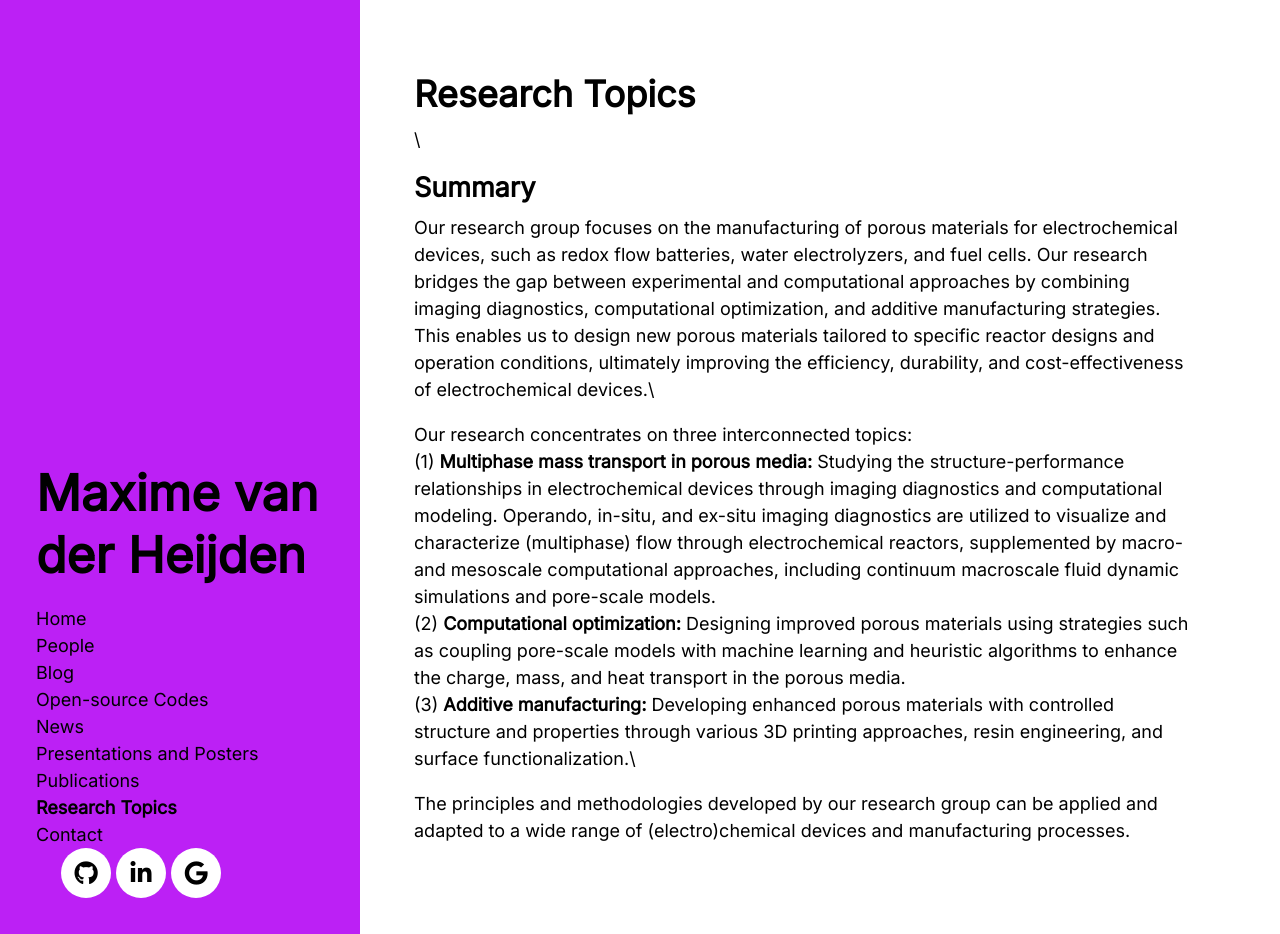
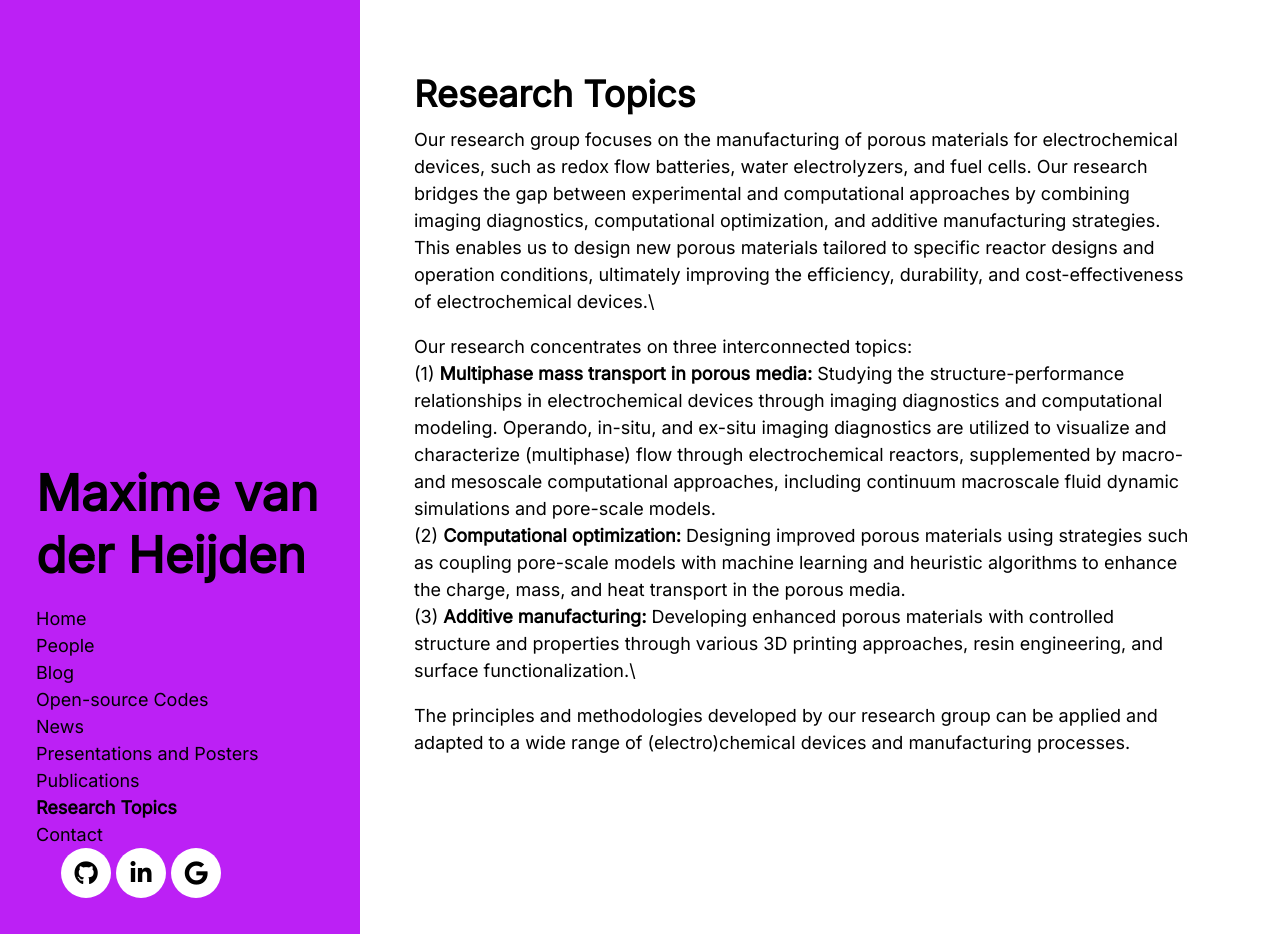
Before and after one commit to MaximevdHeijden/MaximevdHeijden.github.io, a Jekyll site: the page built from Research.md, in a window 1280 px wide and 934 px high. Built offline with Jekyll 4.4.1, drawn with Linux system fonts in a browser that asks for light colours; nearby versions of some CDN libraries.

Commit message:
Update Research.md

```diff
--- a/Research.md
+++ b/Research.md
@@ -2,9 +2,7 @@
 layout: page
 title: Research Topics
 ---
-\
 
-## Summary
 Our research group focuses on the manufacturing of porous materials for electrochemical devices, such as redox flow batteries, water electrolyzers, and fuel cells. Our research bridges the gap between experimental and computational approaches by combining imaging diagnostics, computational optimization, and additive manufacturing strategies. This enables us to design new porous materials tailored to specific reactor designs and operation conditions, ultimately improving the efficiency, durability, and cost-effectiveness of electrochemical devices.\
 
 Our research concentrates on three interconnected topics:\
```
